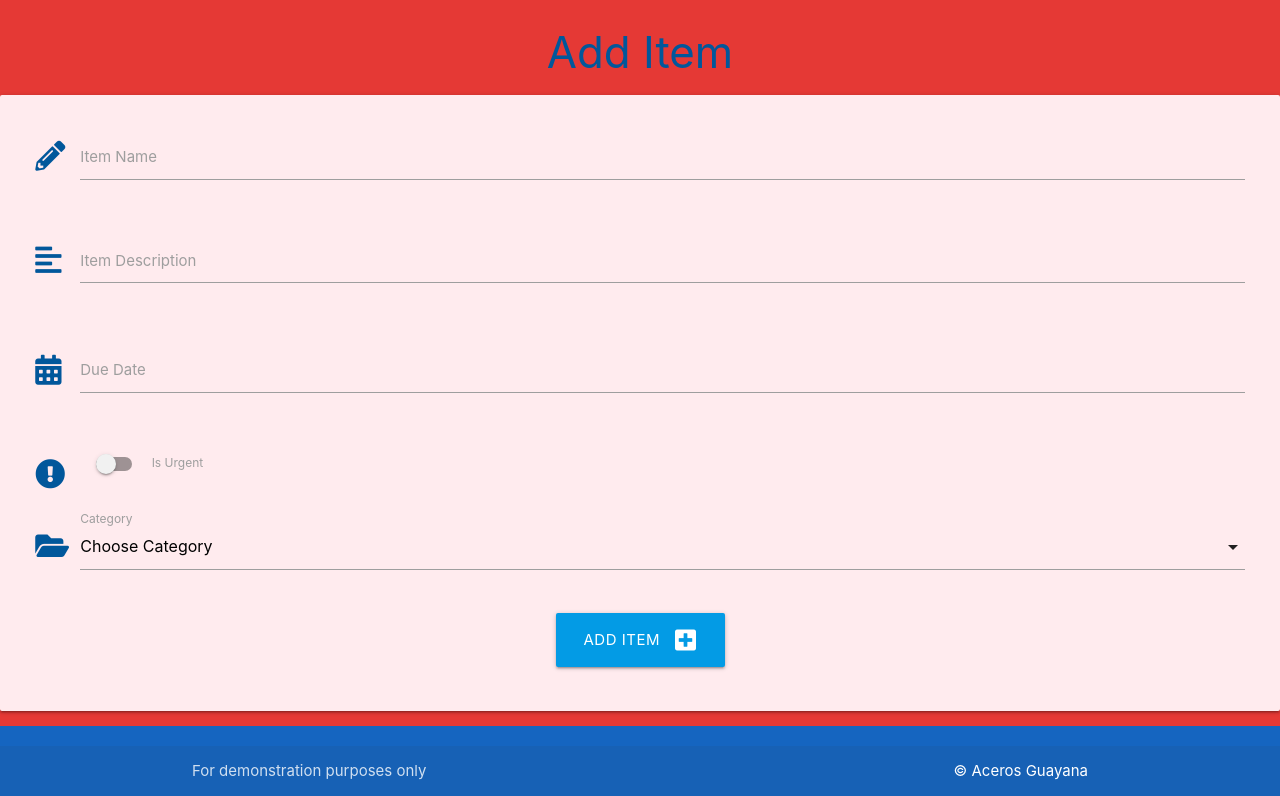
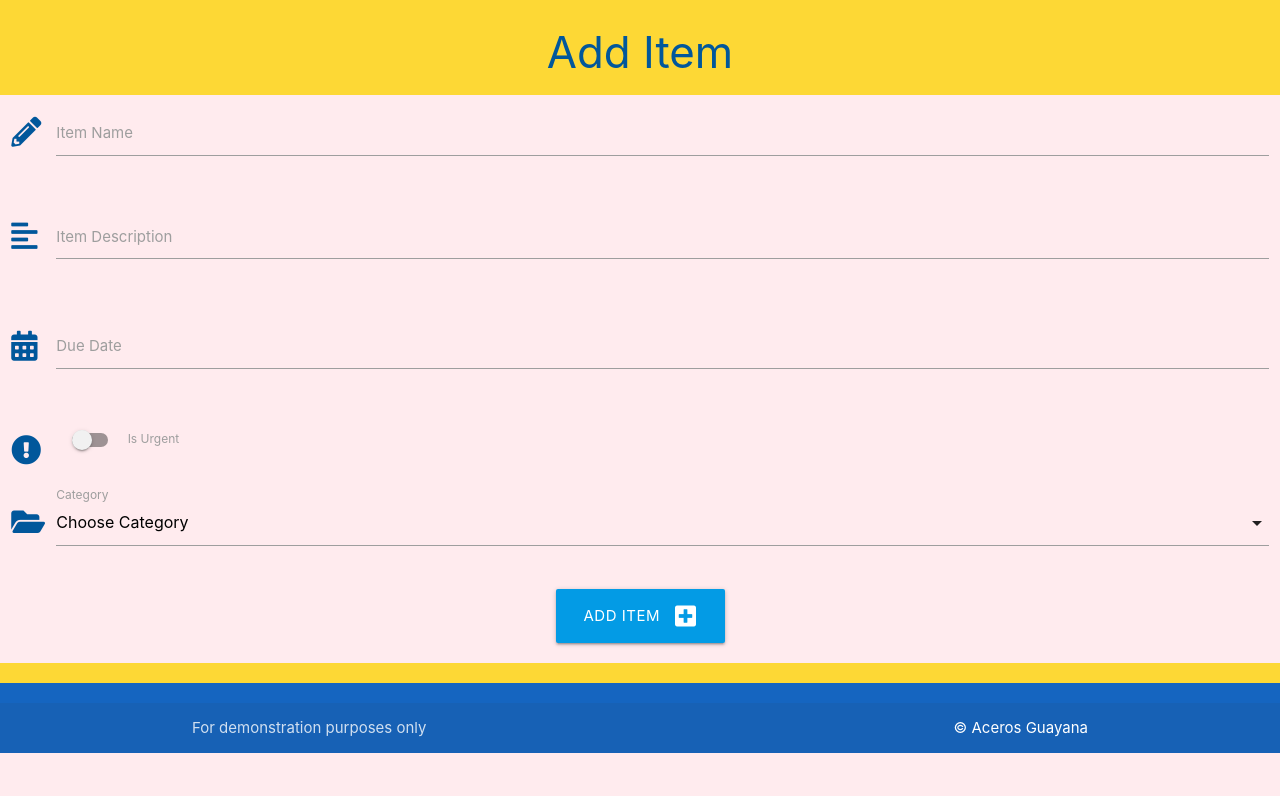
Before and after one commit to Sniffy2019/Hardware-store, a Flask app: page /add_item in a window 1280 px wide. Shown: the part 64-860 px from the top of the page. After the commit the page ends 817 px from the top, so only its background shows below. Run offline with Flask 3, Linux system fonts and the light colour scheme; data that the repository does not hold is empty.

Commit message:
asdfghjkl;'

```diff
--- a/hardware/templates/add_item.html
+++ b/hardware/templates/add_item.html
@@ -3,7 +3,7 @@
 
 <h3 class="light-blue-text text-darken-4 center-align">Add Item</h3>
 
-<div class="row card-panel red lighten-5">
+<div class="row card-panel, red lighten-5">
     <form class="col s12" method="POST" action="{{ url_for('add_item') }}">
         <!-- item name -->
         <div class="row">
--- a/hardware/templates/base.html
+++ b/hardware/templates/base.html
@@ -39,7 +39,7 @@
         </ul>
     </header>
 
-    <main class="container, red darken-1">
+    <main class="container, yellow darken-1">
         {% block content %}
         {% endblock %}
     </main>
```
